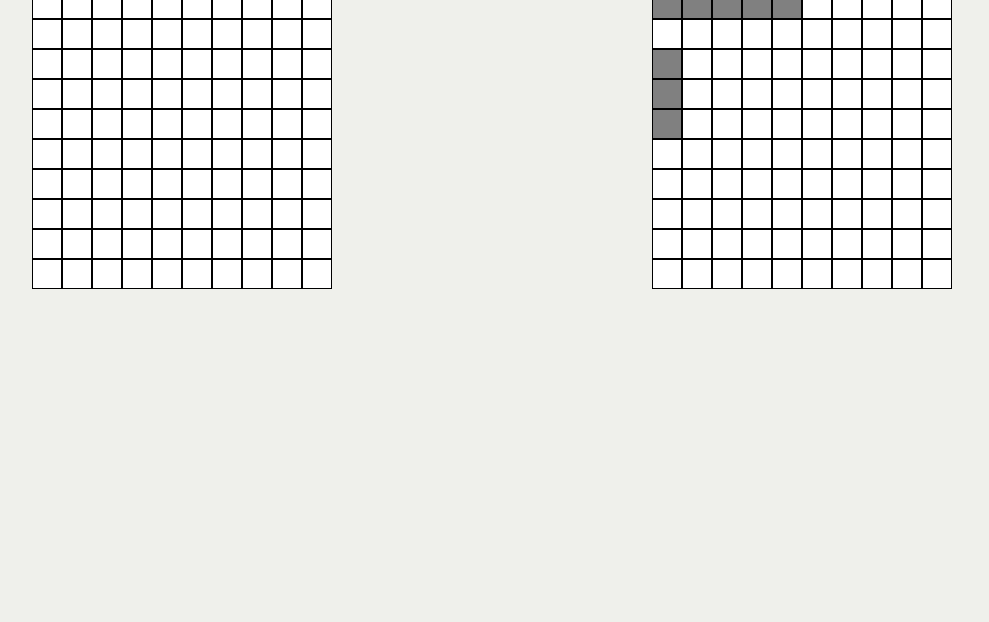
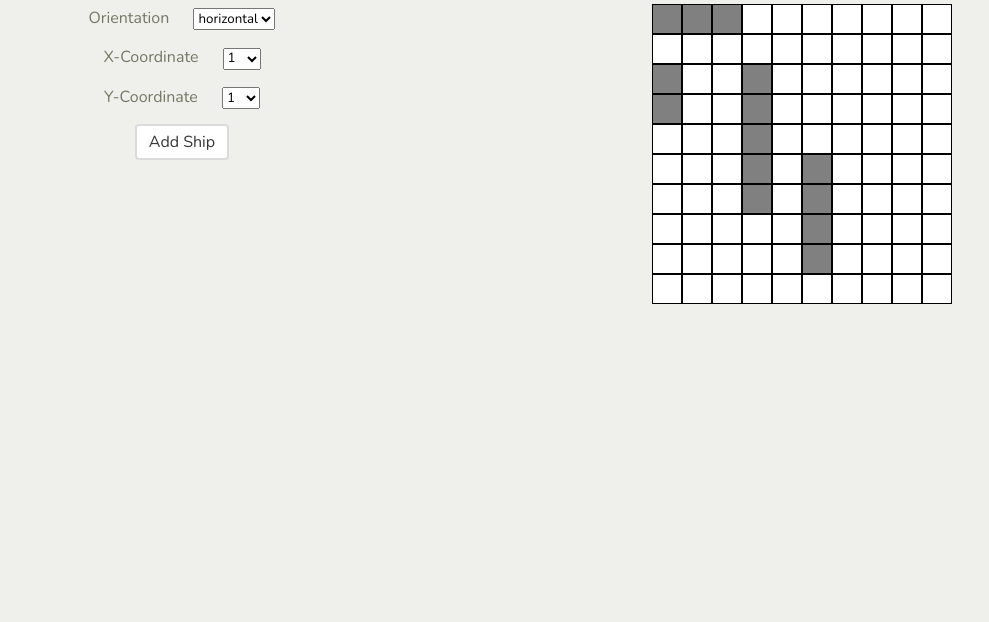
Before and after one commit to DevMFernandes/JS-Battleship, a website built with webpack: page dist/index.html in a window 1280 px wide. Shown: the part 178-800 px from the top of the page, without its empty margins (148-1137 px from the left). Built offline with nearby package versions, Linux system fonts and the light colour scheme.

Commit message:
abstracted ship creation into object, some css tweaks

```diff
--- a/src/js/game.js
+++ b/src/js/game.js
@@ -8,16 +8,31 @@ import build from './ui'
 const board1 = gameBoard()
 const board2 = gameBoard()
 
-const carrier1 = ship(5)
-const cruiser1 = ship(3)
-const carrier2 = ship(5)
-const cruiser2 = ship(3)
+const ships = {
+  battleship: 3,
+  carrier: 2,
+  cruiser: 5,
+  destroyer: 4
+}
+const humanShips = []
+const computerShips = []
+for (const prop in ships) {
+  humanShips.push(ship(ships[prop]))
+  computerShips.push(ship(ships[prop]))
+}
 
-board1.placeShip(carrier1, '1,1', 'h')
-board1.placeShip(cruiser1, '3,1', 'v')
+// Human places ships
+board1.placeShip(humanShips[0], '1,1', 'h')
+board1.placeShip(humanShips[1], '3,1', 'v')
+board1.placeShip(humanShips[2], '3,4', 'v')
+board1.placeShip(humanShips[3], '6,6', 'v')
 
-board2.placeShip(carrier2, '2,1', 'h')
-board2.placeShip(cruiser2, '4,3', 'v')
+// Computer places ships
+
+board2.placeShip(computerShips[0], '2,1', 'h')
+board2.placeShip(computerShips[1], '4,3', 'v')
+board2.placeShip(computerShips[2], '4,1', 'v')
+board2.placeShip(computerShips[3], '2,2', 'h')
 
 const player1 = player(board2)
 const player2 = player(board1, true)
--- a/src/js/ui.js
+++ b/src/js/ui.js
@@ -38,6 +38,7 @@ const build = (len, player1, player2, board1, board2) => {
     }
   }
   showBoats(board1)
+  buildDropdown(len)
 }
 
 const showBoats = (board) => {
@@ -79,4 +80,18 @@ const replayBtn = () => {
   })
 }
 
+const buildDropdown = (len) => {
+  for (let i = 1; i <= len; i++) {
+    const itemx = document.createElement('option')
+    itemx.setAttribute('value', i)
+    itemx.innerHTML = i
+    document.querySelector('.select-x').appendChild(itemx)
+
+    const itemy = document.createElement('option')
+    itemy.setAttribute('value', i)
+    itemy.innerHTML = i
+    document.querySelector('.select-y').appendChild(itemy)
+  }
+}
+
 export default build
--- a/src/mystyles.scss
+++ b/src/mystyles.scss
@@ -39,7 +39,10 @@ $input-shadow: none;
 
 $columns: 10;
 $cellSize: 30px;
-
+.msg{
+  padding:20px;
+  border-bottom:1px solid black;
+}
 .board {
   height: $columns * $cellSize;
   width: $columns * $cellSize;
@@ -77,3 +80,9 @@ $cellSize: 30px;
   display: flex;
   justify-content: center;
 }
+form{
+    label{margin-right:20px;}
+    div{
+      margin:15px 0;
+    }
+}
```
Also changed, not shown: dist/css/main.bundle.css, dist/index.html, dist/js/bundle.js.
